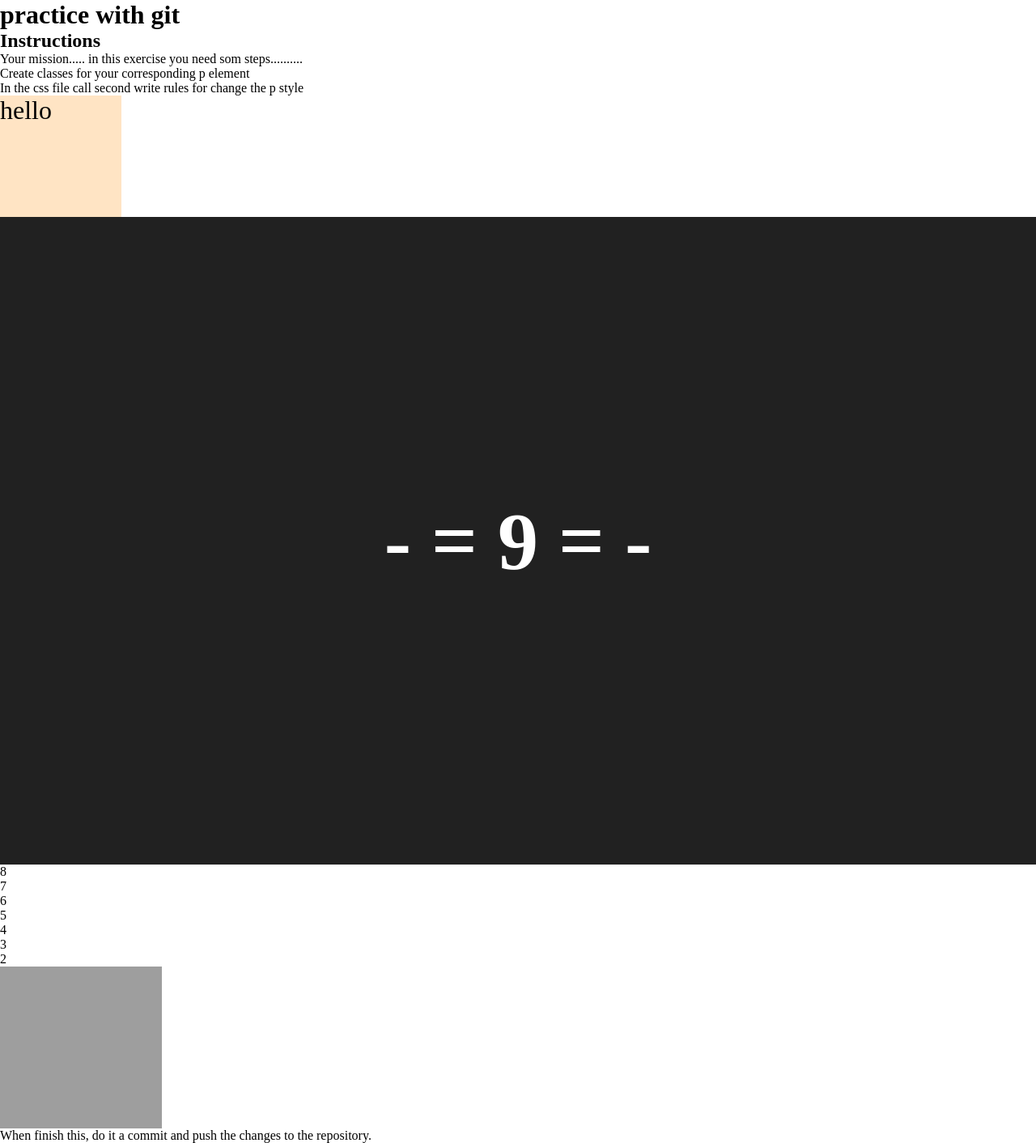
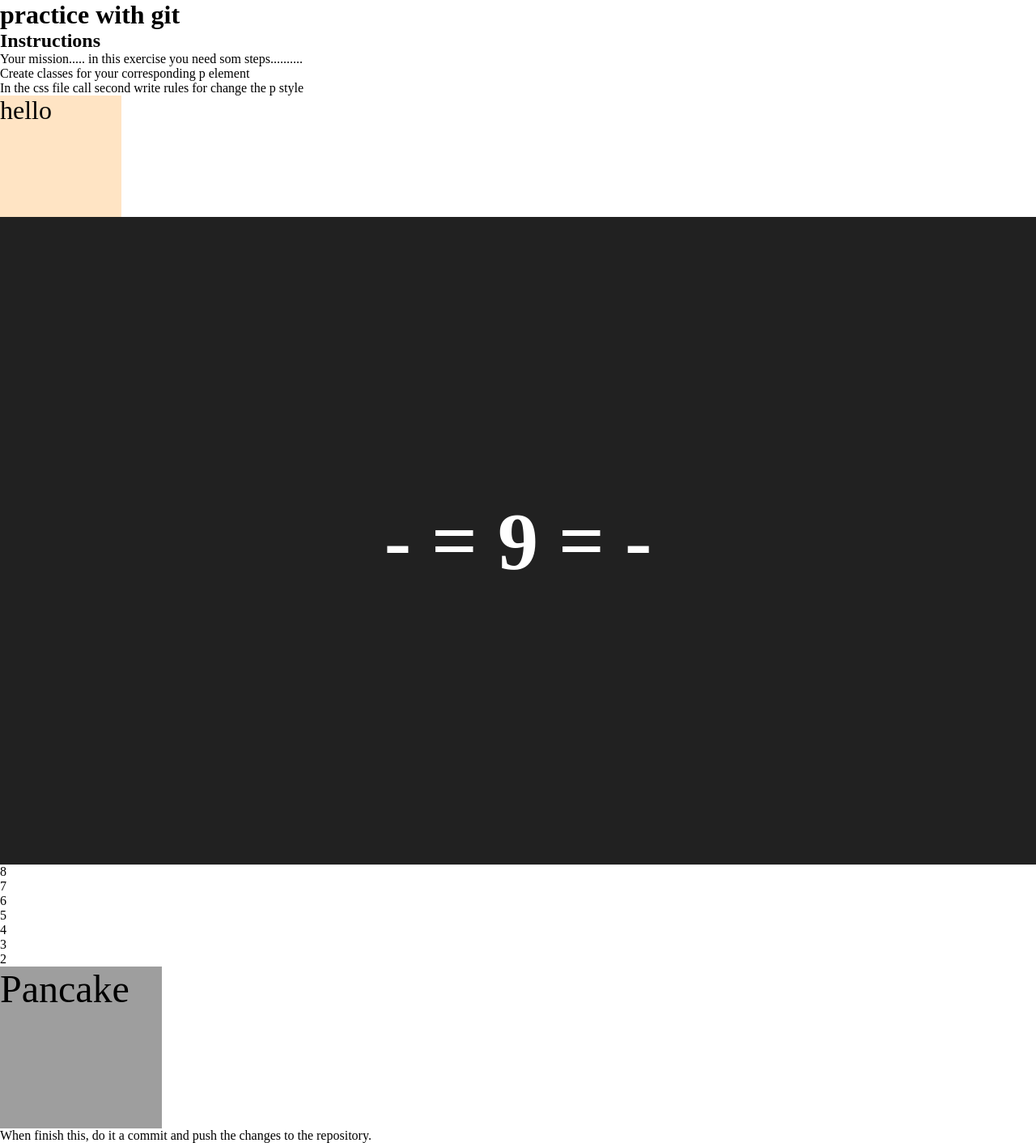
Before and after one commit to adrianeso/practicegit, a PHP site: page /second.php in a window 1280 px wide. Shown: the whole page at 81% size. Run offline with PHP 8.4, Linux system fonts and the light colour scheme; grey boxes are pictures that could not be loaded.

Commit message:
New pancakes part 2

```diff
--- a/second.php
+++ b/second.php
@@ -39,7 +39,7 @@
 <p>3</p>
 <p>2</p>
 <p class="pancakes">
-    <span class="small-pancake">
+    <span class="small-pancake">Pancake</span>
 </p>
 
 <p>When finish this, do it a commit and push the changes to the repository.</p>
```
